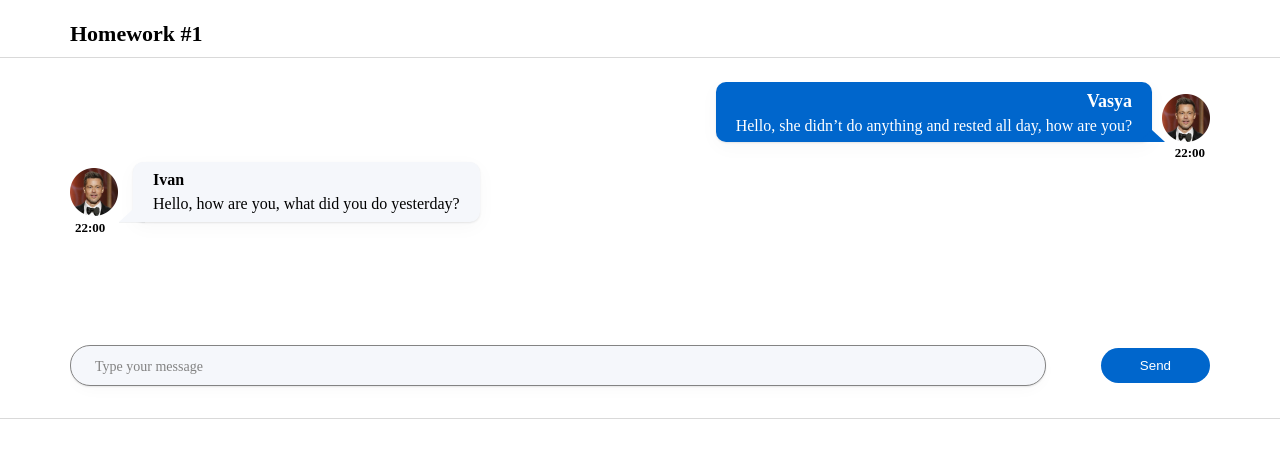
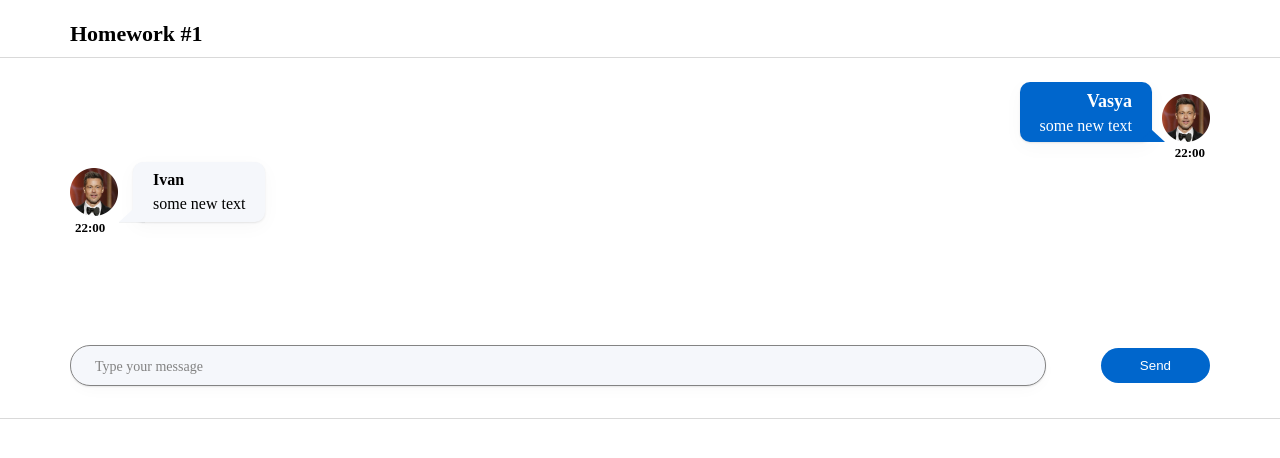
Before and after one commit to warning11223/hws-2, a React (Create React App) app: page / in a window 1280 px wide. Shown: the top 458 px of the page. Built offline with nearby package versions, Linux system fonts and the light colour scheme.

Commit message:
edit text in friendMessage0 object

```diff
--- a/src/s2-homeworks/hw01/HW1.tsx
+++ b/src/s2-homeworks/hw01/HW1.tsx
@@ -38,7 +38,7 @@ export const message0: MessageType = {
         name: 'Ivan',  // можно менять
     },
     message: {
-        text: 'Hello, how are you, what did you do yesterday?', // можно менять
+        text: 'some new text', // можно менять
         time: '22:00', // можно менять
     },
 }
@@ -49,7 +49,7 @@ export const friendMessage0: MessageType = {
         name: 'Vasya', // можно менять
     },
     message: {
-        text: 'Hello, she didn’t do anything and rested all day, how are you?', // можно менять
+        text: 'some new text', // можно менять
         time: '22:00', // можно менять
     },
 }
```
